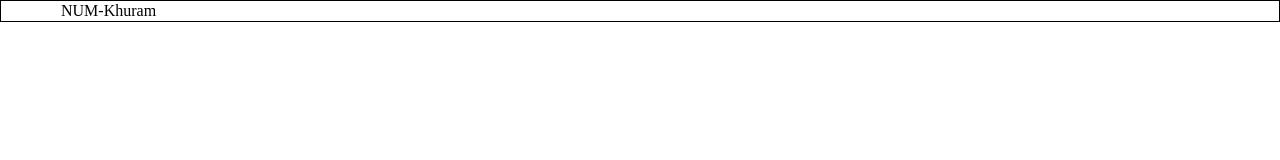
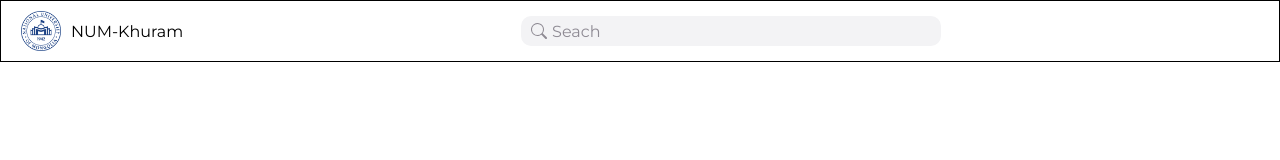
Before and after one commit to boyk0207/havefun, a plain HTML site: page root/html/index.html in a window 1280 px wide. Drawn offline with Linux system fonts and the light colour scheme; a web font is replaced by a local one.

Commit message:
peace before disaster

```diff
--- a/root/css/style.css
+++ b/root/css/style.css
@@ -1,6 +1,13 @@
+@import url('https://fonts.googleapis.com/css2?family=Montserrat:ital,wght@0,100..900;1,100..900&family=Noto+Sans:ital,wght@0,100..900;1,100..900&family=Sono:wght,MONO@200..800,1&display=swap');
+
 * {
   padding: 0;
   margin: 0;
+}
+
+body {
+  font-family: "Montserrat",
+    sans-serif;
 }
 
 .logo {
@@ -13,4 +20,39 @@
 .header {
   display: flex;
   align-items: center;
+
+  justify-content: space-between;
 }
+
+.logo_name {
+  display: flex;
+  align-items: center;
+  gap: 10px;
+}
+
+.search {
+  width: 400px;
+  /* border: 1px solid black; */
+  height: 30px;
+  border-radius: 10px;
+  background-color: #f3f3f5;
+  display: flex;
+  align-items: center;
+  padding-left: 10px;
+  padding-right: 10px;
+}
+
+.search p {
+  color: #8e8a93;
+  margin-left: 5px;
+}
+
+
+.bi-search {
+  color: #8e8a93;
+}
+
+.container {
+  display: flex;
+
+}
--- a/root/html/index.html
+++ b/root/html/index.html
@@ -8,18 +8,40 @@
   </head>
   <body>
     <nav style="border: 1px solid black;" class="header">
+      <div class="logo_name">
         <img
-        src="./src/images/num_logo.png"
+          src="../src/images/num_logo.png"
           alt=""
           class="logo"
           style="display: block;"
         />
         <p style="display: block;">NUM-Khuram</p>
+      </div>
+
+      <div class="search">
+        <svg
+          xmlns="http://www.w3.org/2000/svg"
+          width="16"
+          height="16"
+          fill="currentColor"
+          class="bi bi-search"
+          viewBox="0 0 16 16"
+        >
+          <path
+            d="M11.742 10.344a6.5 6.5 0 1 0-1.397 1.398h-.001q.044.06.098.115l3.85 3.85a1 1 0 0 0 1.415-1.414l-3.85-3.85a1 1 0 0 0-.115-.1zM12 6.5a5.5 5.5 0 1 1-11 0 5.5 5.5 0 0 1 11 0"
+          />
+        </svg>
+
+        <p>Seach</p>
+      </div>
+      <div class="profile"></div>
     </nav>
+    <div class="container">
       <aside></aside>
       <div>
         <main></main>
         <section></section>
       </div>
+    </div>
   </body>
 </html>
```
Also changed, not shown: 1 other file. Lines whose indentation alone changed are shown as unchanged.
